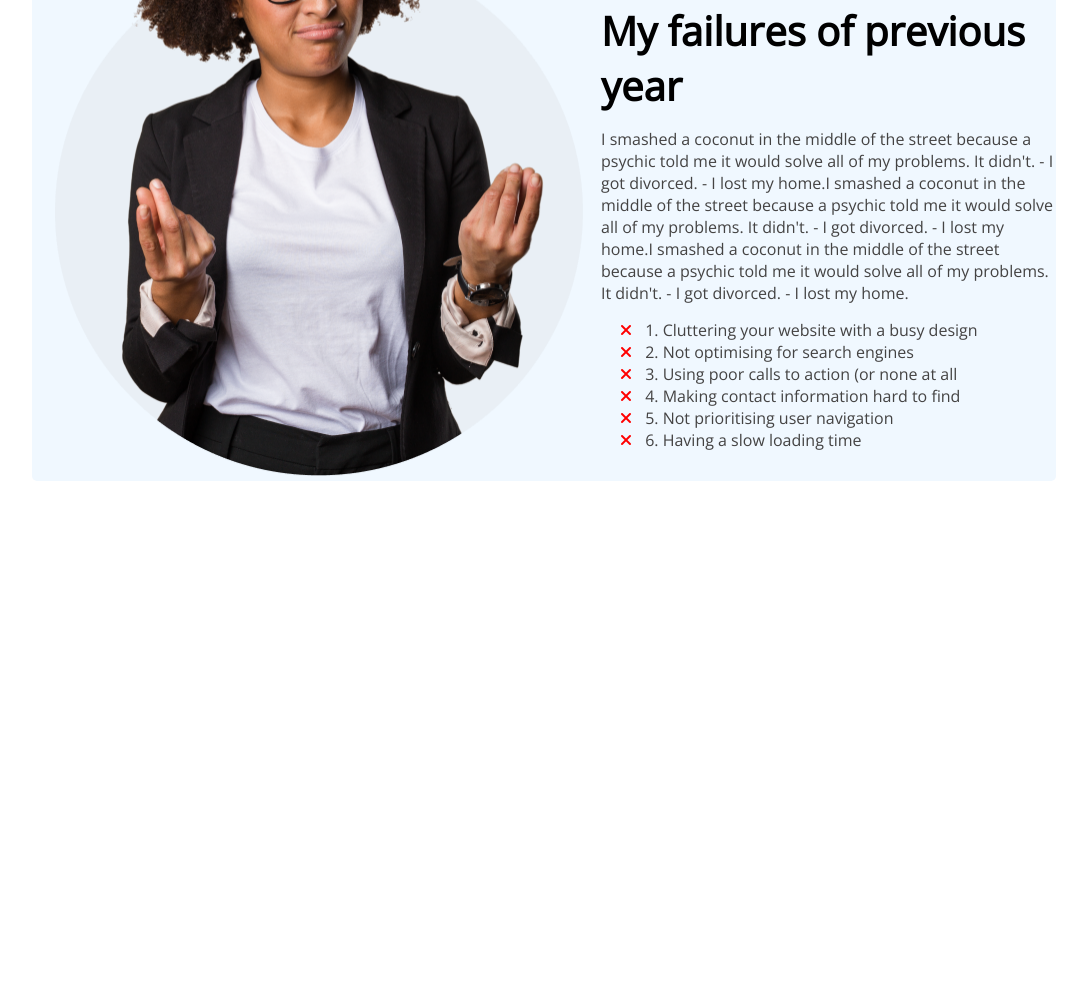
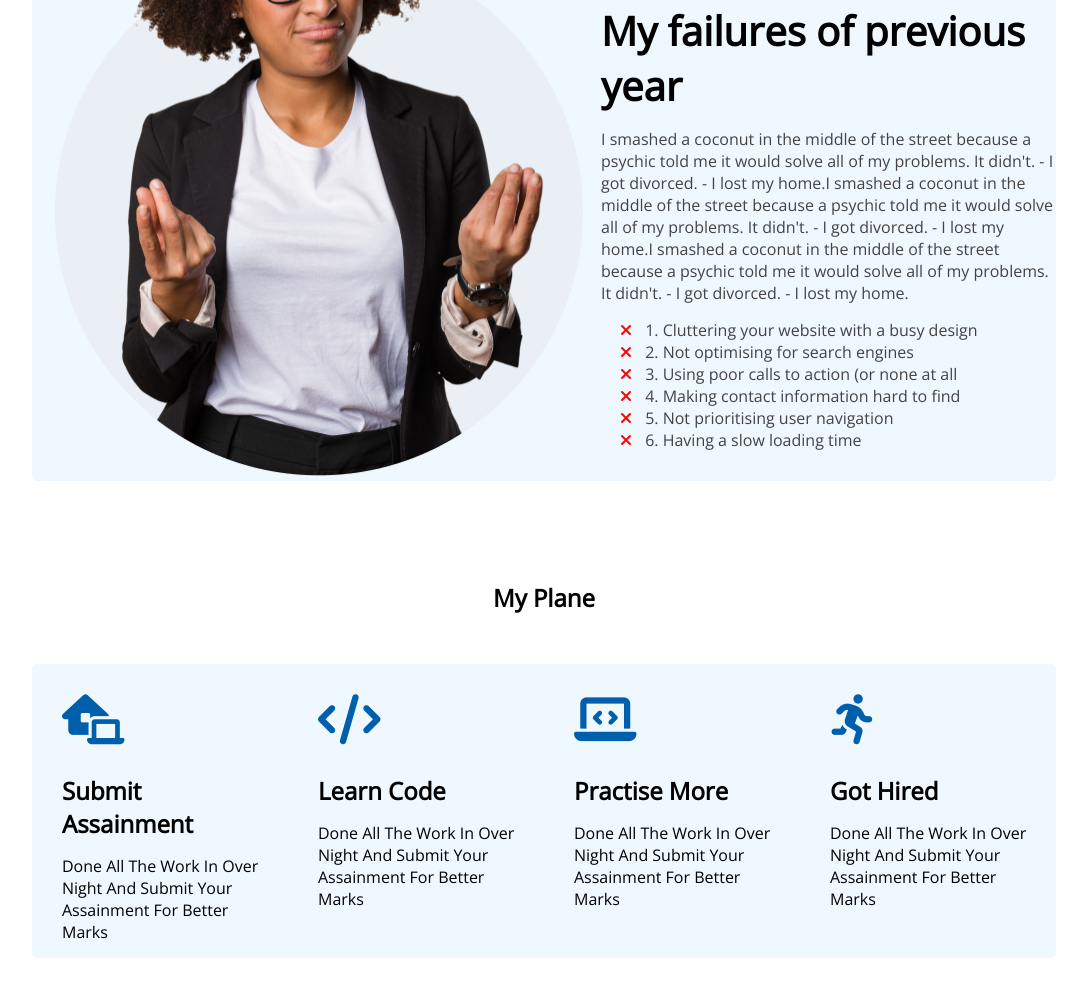
Before and after one commit to Suhanur-Rohoman-Sumon-github/new-year-m, a plain HTML site: page index.html in a window 1280 px wide. Shown: the part 1152-2148 px from the top of the page, without its empty margins (96-1183 px from the left). Before the commit the page ends 1633 px from the top, so only its background shows below. Drawn offline with nearby package versions, Linux system fonts and the light colour scheme.

Commit message:
plane add

```diff
--- a/assests/styel.css
+++ b/assests/styel.css
@@ -99,3 +99,53 @@ img {
     color: red;
     margin-right: 10px;
 }
+
+/*my plane start here*/
+
+.my-plane{
+    text-align: center;
+    margin-top: 100px;
+    margin-bottom: 100px;
+    text-transform: capitalize;
+
+
+}
+.next-pan{
+    display: flex;
+
+    margin-top: 50px;
+    background-color: aliceblue;
+    border-radius: 5px;
+    text-align: start;
+}
+.plans{
+
+    margin: 15px;
+}
+.fa-house-laptop{
+    font-size: 50px;
+    margin: 15px;
+    color: #005FAC;
+}
+.fa-code{
+    font-size: 50px;
+    margin: 15px;
+    color: #005FAC;
+}
+.fa-laptop-code{
+    font-size: 50px;
+    margin: 15px;
+    color: #005FAC;
+}
+.fa-person-running{
+    font-size: 50px;
+    margin: 15px;
+    color: #005FAC;
+}
+.plans-titale{
+    margin: 15px;
+    text-align: start;
+}
+.plans p{
+    margin-left: 15px;
+}
--- a/index.html
+++ b/index.html
@@ -36,7 +36,32 @@
 
         </section>
 
+        <section class="my-plane">
 
+            <h1>my plane</h1>
+            <div class="next-pan">
+            <div class="plans">
+                <i class="fa-sharp fa-solid fa-house-laptop"></i>
+                <h1 class="plans-titale">submit assainment</h1>
+                <p>done all the work in over night and submit your assainment for better marks </p>
+            </div>
+            <div class="plans">
+                <i class="fa-solid fa-code"></i>
+                <h1 class="plans-titale">learn code</h1>
+                <p>done all the work in over night and submit your assainment for better marks </p>
+            </div>
+            <div class="plans">
+                <i class="fa-solid fa-laptop-code"></i>
+                <h1 class="plans-titale">practise more</h1>
+                <p>done all the work in over night and submit your assainment for better marks </p>
+            </div>
+            <div class="plans">
+                <i class="fa-solid fa-person-running"></i>
+                <h1 class="plans-titale">got hired</h1>
+                <p>done all the work in over night and submit your assainment for better marks </p>
+            </div>
+        </div>
+        </section>
     </main>
     <footer>
 
```
